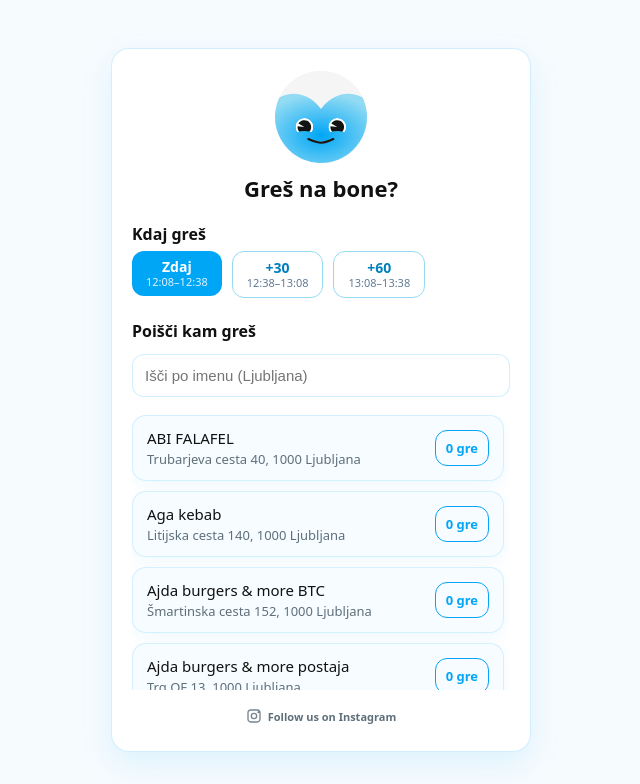
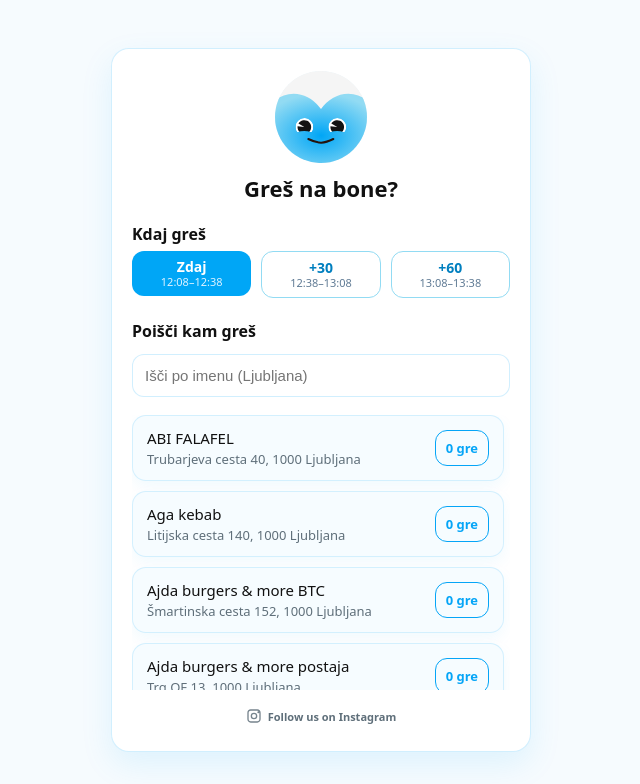
Before and after one commit to 3jakoa/bonibuddy-web, a FastAPI app: page / in a window 1280 px wide. Shown: the top 784 px of the page, without its empty margins (319-959 px from the left). Run offline with FastAPI, Linux system fonts and the light colour scheme.

```diff
--- a/templates/index.html
+++ b/templates/index.html
@@ -221,9 +221,10 @@
     .search-clear:hover{background: #d7f0fc; border-color: #92DBF3;}
     .chip{height:44px; padding:0 16px; border-radius:14px; border:1.5px solid #92DBF3; background: transparent; color:#007FBF; text-decoration:none; font-weight:600; display:inline-flex; align-items:center; justify-content:center; flex:0 0 auto; white-space:nowrap; box-shadow: none;}
     .chip--active{border: none; background: var(--accent); color:#ffffff; box-shadow: none;}
-    .chip-row--time .chip{height:auto; padding:8px 14px; flex-direction:column; gap:2px; white-space:normal; line-height:1.1; text-align:center; border-radius:12px;}
-    .chip__primary{font-size:14px; font-weight:700;}
-    .chip__secondary{font-size:11px; font-weight:400; color:#5F7A94;}
+    .chip-row--time{display:grid; grid-template-columns: repeat(3, minmax(0, 1fr)); gap:10px; flex-wrap:nowrap;}
+    .chip-row--time .chip{height:auto; padding:8px 12px; flex-direction:column; gap:2px; white-space:normal; line-height:1.1; text-align:center; border-radius:12px; width:100%; min-width:0;}
+    .chip__primary{font-size:14px; font-weight:700; white-space:nowrap;}
+    .chip__secondary{font-size:11px; font-weight:400; color:#5F7A94; white-space:nowrap; overflow:hidden; text-overflow:ellipsis;}
     .chip--active .chip__secondary{color:#DFF2FF;}
     .chip-stack{display:flex; flex-direction:column; align-items:center; gap:8px;}
     .time-caption{font-size:12px; color:#8A9AA6; font-weight:400; margin-top:2px;}
```
